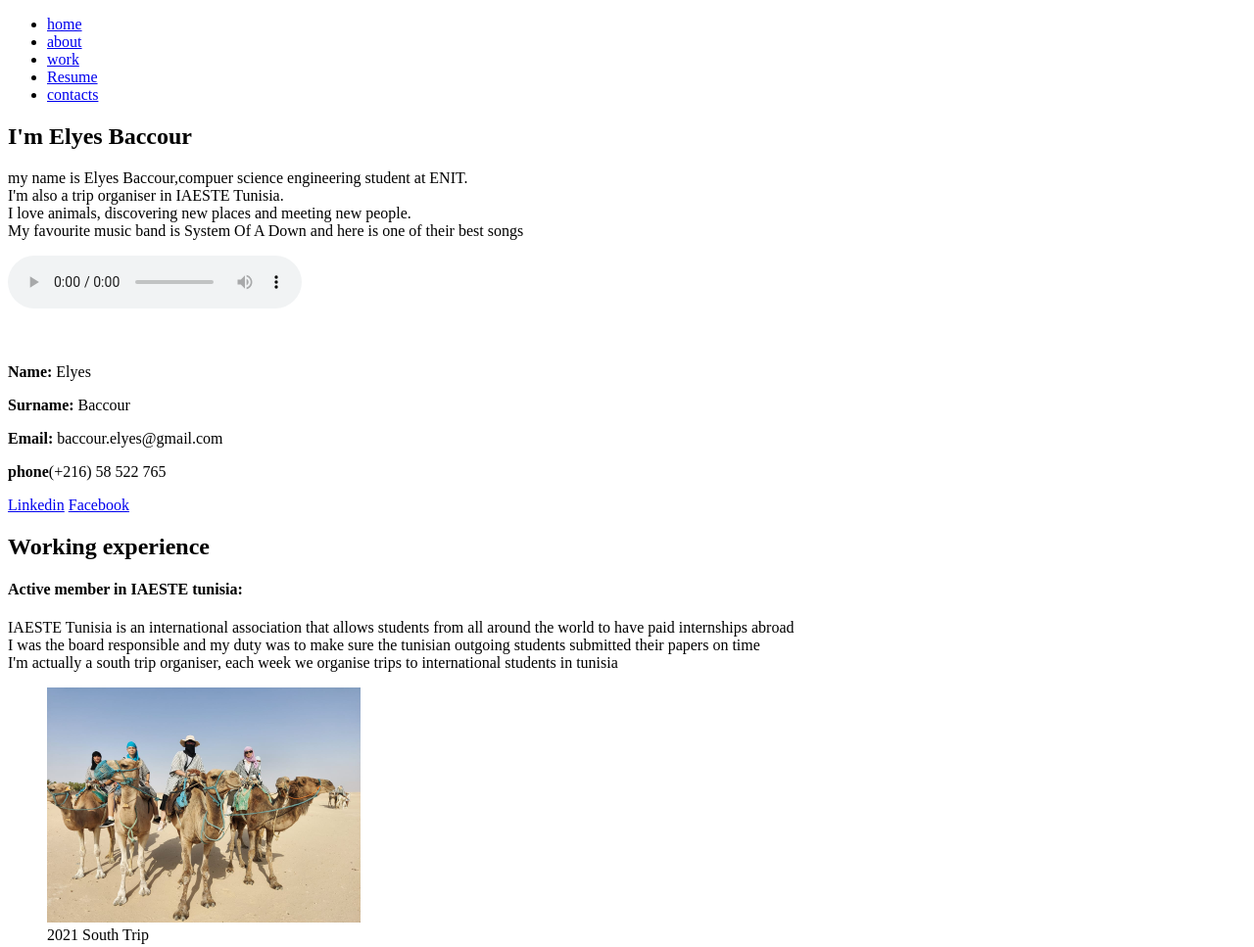
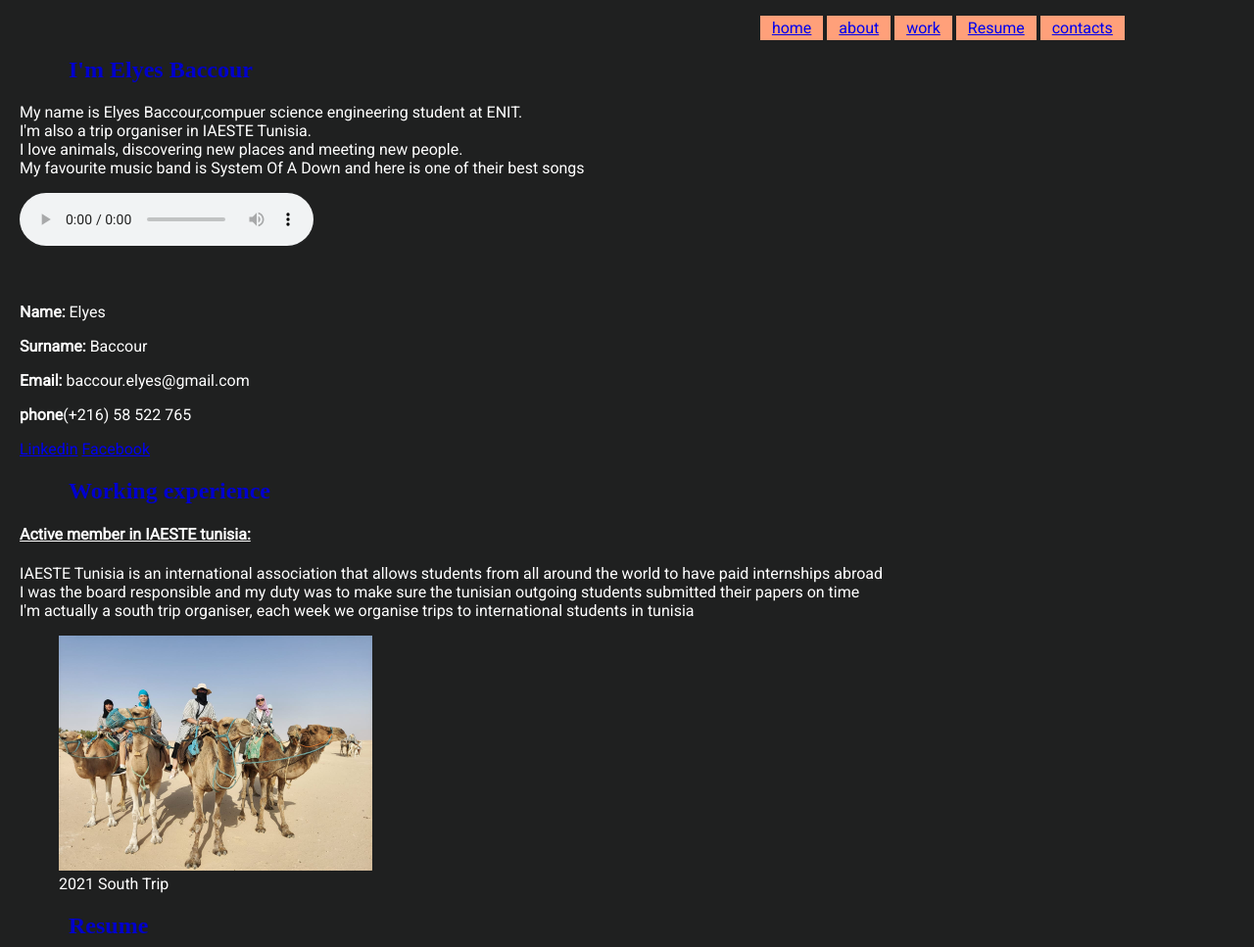
Before and after one commit to cypher-cube/CP_HTML, a plain HTML site: page portfolio.html in a window 1280 px wide. Shown: the top 967 px of the page at 98% size. Drawn offline with Linux system fonts and the light colour scheme.

Commit message:
first commit

```diff
--- a/css/style.css
+++ b/css/style.css
@@ -0,0 +1,67 @@
+body{
+  display: inline;
+  color:white;
+}
+
+
+body{
+  position:relative;
+  left:20px;
+  font-family: 'Roboto', sans-serif;
+}
+.header{
+  display:inline;
+
+}
+nav>p{
+  position:relative;
+  right:0px;
+}
+.home{
+  display: inline;
+  position:relative;
+
+}
+  h3,h4{
+    text-decoration:underline;
+  }
+  .header>p{
+    display: inline;
+    background:lightsalmon;
+    width: 100px;
+    left: 20cm;
+    padding-left: 12px;
+    padding-right: 12px;
+    padding-top: 3px;
+    padding-bottom: 3px;
+
+    }
+
+  .header>p :hover{
+    color: crimson;
+  }
+body h2{
+  color:mediumblue;
+  font-family:'Times New Roman', Times, serif;
+  width: 20%;
+  position:relative;
+  left:50px;
+}
+.info>a:hover{
+  color:crimson;
+
+}
+
+
+    div > p {
+        height: 5cm;
+        width: 5cm;
+        background: red;
+        color: white;
+      }
+      .test {
+        width: 50px;
+        height: 50px;
+        border: 3px solid red;
+        display: inline-block;
+      }
--- a/portfolio.html
+++ b/portfolio.html
@@ -5,25 +5,29 @@
     <meta http-equiv="X-UA-Compatible" content="IE=edge">
     <meta name="viewport" content="width=device-width, initial-scale=1.0">
     <link rel="icon" href="res/southtrip.jpeg" type="image/x-icon"/>
-    <title>Portfolio</title>
+    <title>Portfolio with css</title>
+    <link rel="stylesheet" href="css/style.css"/>
+    <body bgcolor="#1f2020"></body>
+    <link rel="preconnect" href="https://fonts.gstatic.com">
+	<link href="https://fonts.googleapis.com/css2?family=Roboto&display=swap" rel="stylesheet">
 
 </head>
 <body>
     <header>
-        <nav>
-            <ul>
-            <li><a href="#Home">home</a></li>
-            <li><a href="#about">about</a></li>
-            <li><a href="#work">work</a></li>
-            <li><a href="#resume">Resume</a></li>
-            <li><a href="#contact">contacts</a></li>    </ul></nav>
+        <nav class="header">
+            <p><a href="#Home">home</a></p>
+            <P><a href="#about">about</a></P>
+            <p><a href="#work">work</a></p>
+            <p><a href="#resume">Resume</a></p>
+            <p><a href="#contact">contacts</a></p>
+        </nav>
 
     </header>
     <main>
-    <section>
+    <section class="home">
     <a name="home"></a>
     <h2>I'm Elyes Baccour</h2>
-    <p>my name is Elyes Baccour,compuer science engineering student at ENIT.<br>I'm also a trip organiser in IAESTE Tunisia.<br>
+    <p>My name is Elyes Baccour,compuer science engineering student at ENIT.<br>I'm also a trip organiser in IAESTE Tunisia.<br>
     I love animals, discovering new places and meeting new people.<br>
     My favourite music band is System Of A Down and here is one of their best songs
     </p>
@@ -34,7 +38,7 @@
     </section>
     <br>
     <br>
-    <section>
+    <section class="info">
 
         <a name="about"></a>
         <P><b>Name:</b> Elyes</P>
--- /dev/null
+++ b/tesst.html
@@ -0,0 +1,40 @@
+<!DOCTYPE html>
+<html lang="">
+	<head>
+		<title>css testing</title>
+        <link rel="stylesheet" href="css/style.css"/>
+	</head>
+	<body>
+        <div>
+            <p>I want to get bigger</p>
+         </div>
+         <div class="box-1">this is a box</div>
+         <div class="box-2">this is a box</div>
+         <div class="box-3">this is a box</div>
+         <div class="box-4">this is a box</div>
+         <div class="box-5">this is a box</div>
+         <div class="box-6">this is a box</div>
+         <div class="box-7">this is a box</div>
+         <div class="box-8">this is a box</div>
+         <div class="box-9">this is a box</div>
+         <div class="box-10">this is a box</div>
+         <br>
+         <div>
+            <p>Straight corners</p>
+            <p class="rounded">Rounded corners</p>
+            <p class="elliptical">Elliptical corners</p>
+          </div>
+          <br>
+          <div>
+          <p>One</p>
+          <p>Two</p>
+          <p>Three</p>
+          </div>
+          <br>
+          <br>
+          <br>
+          <div class="test"></div>
+          <div class="test"></div>
+
+	</body>
+</html>
```
